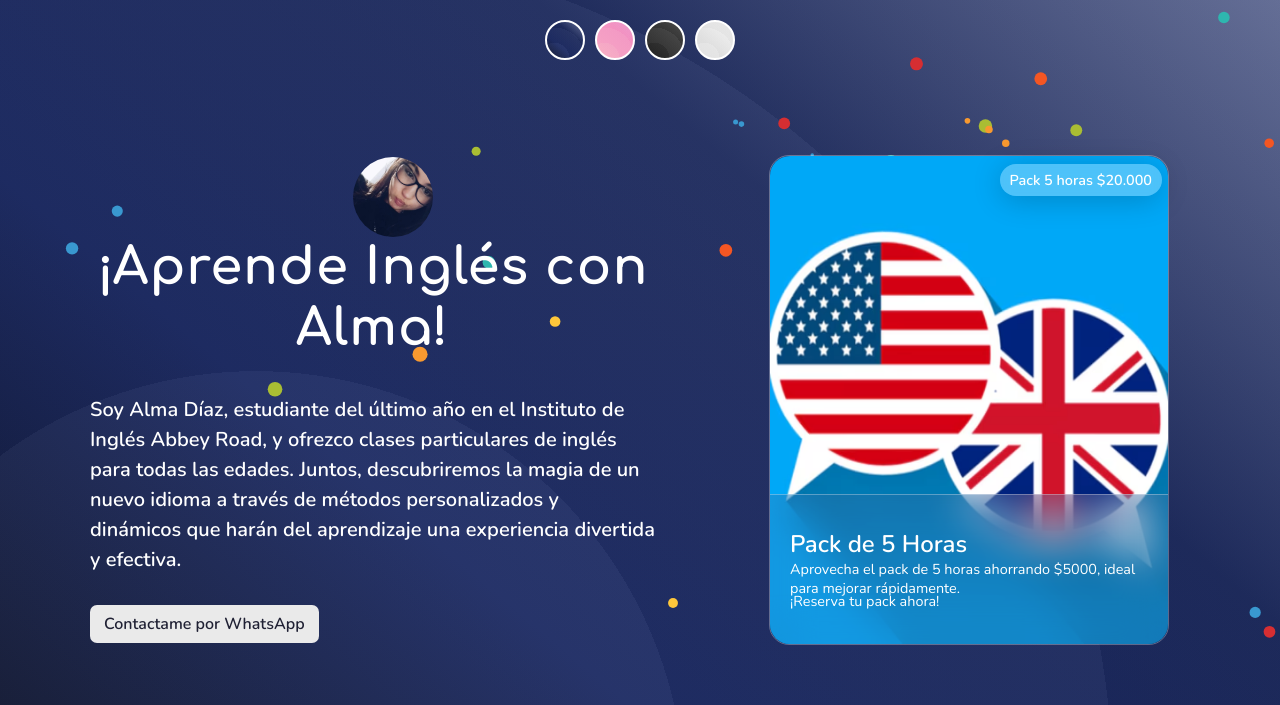
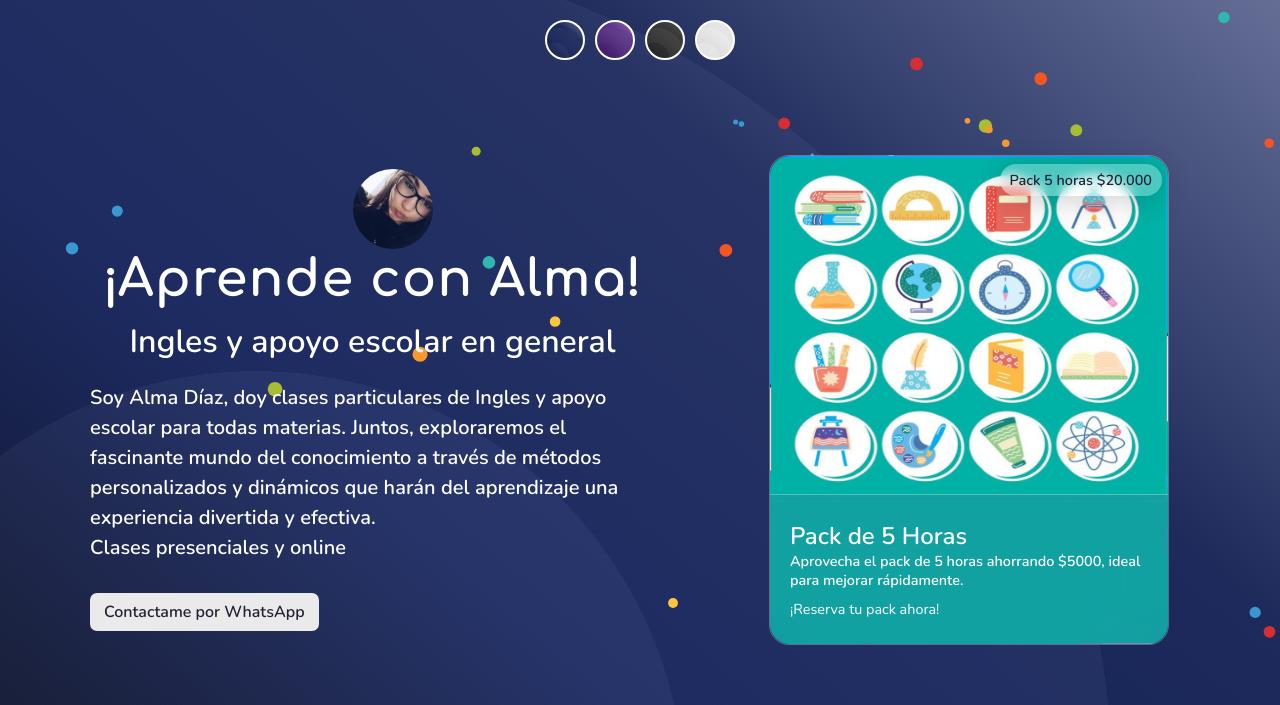
Before and after one commit to walterdiaz78/alma-diaz, a plain HTML site: page index.html in a window 1280 px wide. Shown: the top 705 px of the page. Drawn offline with nearby package versions, Linux system fonts and the light colour scheme.

Commit message:
se aplican cambios esteticos

```diff
--- a/assets/css/styles.css
+++ b/assets/css/styles.css
@@ -29,27 +29,21 @@
 .pink-mode{
 
   background: #f0f0f0;
-background-image: radial-gradient(
+  background-image: radial-gradient(
       circle at 20% 100%,
-      rgba(255, 182, 193, 0.1) 0%,
-      rgba(255, 182, 193, 0.1) 33%,
-      rgba(255, 105, 180, 0.1) 33%,
-      rgba(255, 105, 180, 0.1) 66%,
-      rgba(255, 20, 147, 0.1) 66%,
-      rgba(255, 20, 147, 0.1) 99%
+      rgba(138, 43, 226, 0.1) 0%,
+      rgba(138, 43, 226, 0.1) 33%,
+      rgba(186, 85, 211, 0.1) 33%,
+      rgba(186, 85, 211, 0.1) 66%,
+      rgba(148, 0, 211, 0.1) 66%,
+      rgba(148, 0, 211, 0.1) 99%
     ),
-    linear-gradient(40deg, #f8b0c3, #f4a6c6, #f2a0c6, #e8a9d4);
-background-repeat: no-repeat;
-background-size: cover;
+    linear-gradient(40deg, #341150, #45276e, #583c86, #8d6e9b);
+  background-repeat: no-repeat;
+  background-size: cover;
 }
 
-.pink-mode .content p {
-  color: #444;
-}
 
-.pink-mode .content h1 {
-  color: #444;
-}
 
 .pink-mode .footer__creator{
   color: #444;
@@ -69,7 +63,11 @@ background-size: cover;
     linear-gradient(40deg, #1a1a1a, #2c2c2c, #3e3e3e, #5a5a5a);
   color: #e0e0e0;
 }
-
+h2{
+  color: white;
+  margin-bottom: 20px;
+  font-size: 2rem;
+}
 
 .light-mode {
   background: #f5f5f5;
@@ -92,6 +90,11 @@ background-size: cover;
 
 .light-mode .content h1 {
   color: #444;
+}
+
+.light-mode .content h2 {
+  color: #444;
+  margin-bottom: 20px;
 }
 
 .light-mode .footer__creator{
@@ -153,13 +156,13 @@ section {
 
 }
 
-.content h1 {
+.content h1{
   font-family: "Comfortaa", sans-serif;
   font-size: clamp(2rem, 4vw, 3.5rem);
   font-weight: 700;
   line-height: 1.2;
   letter-spacing: 1px;
-  margin-bottom: 36px;
+  margin-bottom: 10px;
   color: #fff;
 }
 
@@ -219,7 +222,12 @@ section {
   padding: 6px 10px;
   color: #fff;
   font-size: clamp(0.8rem, 4vw, 0.9rem);
-  font-weight: 600;
+  font-weight: bold;
+}
+
+.bold{
+  font-weight: bold;
+  font-size: 3rem;
 }
 
 .dark-text {
@@ -257,7 +265,7 @@ section {
 
 .overlay p {
   font-size: clamp(0.8rem, 4vw, 0.9rem);
-  font-weight: 300;
+  font-weight: 800;
   line-height: 1.3;
 }
 
--- a/index.html
+++ b/index.html
@@ -29,22 +29,23 @@
     <div class="content">
       <div class="title__container">
         <img src="./assets/img/alma-diaz.jpg" alt="Alma Diaz" class="perfil">
-        <h1>¡Aprende Inglés con Alma!</h1>
+        <h1>¡Aprende con Alma!</h1>
+        <h2>Ingles y apoyo escolar en general</h2>
       </div>
       <p>
-        Soy Alma Díaz, estudiante del último año en el Instituto de Inglés Abbey Road, y ofrezco clases particulares de inglés para todas las edades. Juntos, descubriremos la magia de un nuevo idioma a través de métodos personalizados y dinámicos que harán del aprendizaje una experiencia divertida y efectiva.
-      </p>
+        Soy Alma Díaz, doy clases particulares de Ingles y apoyo escolar para todas materias. Juntos, exploraremos el fascinante mundo del conocimiento a través de métodos personalizados y dinámicos que harán del aprendizaje una experiencia divertida y efectiva.
+      <br> <b>Clases presenciales y online</b></p>
       <button><a href="https://wa.me/5491136798819" target="_blank" style="color: inherit; text-decoration: none;">Contactame por WhatsApp</a></button>
     </div>
 
     <div class="swiper">
       <div class="swiper-wrapper">
         <div class="swiper-slide">
-          <img src="./assets/img/banderas_ingles.avif" alt="Clases individuales">
-          <div class="cost">La hora $5000</div>
+          <img src="./assets/img/ingles3.png" alt="Clases individuales">
+          <div class="cost dark-text">La hora $5000</div>
           <div class="overlay">
             <h1>Clase Particular</h1>
-            <p>
+            <p class="bold">
               Clases individuales y personalizadas donde aprenderás a tu ritmo y en tus horarios.
             </p>
             <div class="ratings">
@@ -53,20 +54,20 @@
           </div>
         </div>
         <div class="swiper-slide">
-          <img src="./assets/img/banderas_ingles.avif" alt="Pack 5 horas">
-          <div class="cost">Pack 5 horas $20.000</div>
+          <img src="./assets/img/clases-de-apoyo.jpg" alt="Pack 5 horas">
+          <div class="cost dark-text">Pack 5 horas $20.000</div>
           <div class="overlay">
             <h1>Pack de 5 Horas</h1>
             <p>
               Aprovecha el pack de 5 horas ahorrando $5000, ideal para mejorar rápidamente.
             </p>
             <div class="ratings">
-              <span>¡Reserva tu pack ahora!</span>
+              <span class="action">¡Reserva tu pack ahora!</span>
             </div>
           </div>
         </div>
         <div class="swiper-slide">
-          <img src="./assets/img/banderas_ingles.avif" alt="Aprende español">
+          <img src="./assets/img/learn-spanish.png" alt="Aprende español">
           <div class="cost dark-text">Learn Spanish with me!</div>
           <div class="overlay">
             <h1>Do you speak English?</h1>
@@ -74,7 +75,7 @@
               ¡Contact me if you want to learn Spanish!
             </p>
             <div class="ratings">
-              <span>Let's start this journey together!</span>
+              <span class="action">Let's start this journey together!</span>
             </div>
           </div>
         </div>
@@ -87,7 +88,7 @@
               Clases divertidas, adaptadas a tus necesidades, y llenas de práctica para que domines el inglés con confianza.
             </p>
             <div class="ratings">
-              <span>¡Contáctame para más detalles!</span>
+              <span class="action">¡Contáctame para más detalles!</span>
             </div>
           </div>
         </div>
```
Also changed, not shown: assets/img/Learn-Spanish.webp (deleted), assets/img/clases-de-apoyo.jpg (added), assets/img/clases-deapoyp.jpg (added), assets/img/ingles2.jpg (added), assets/img/ingles3.png (added), assets/img/learn-spanish.png (added), assets/img/pngwing.com.png (added).
